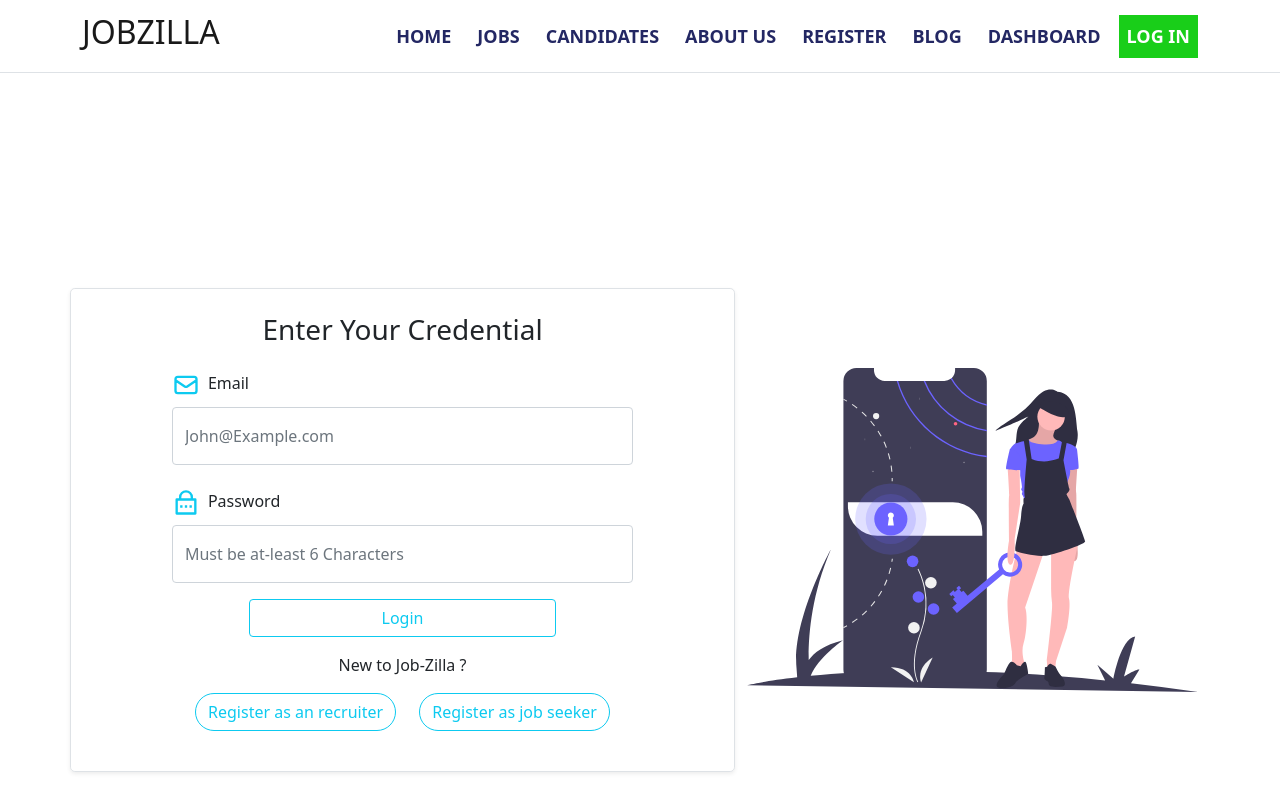
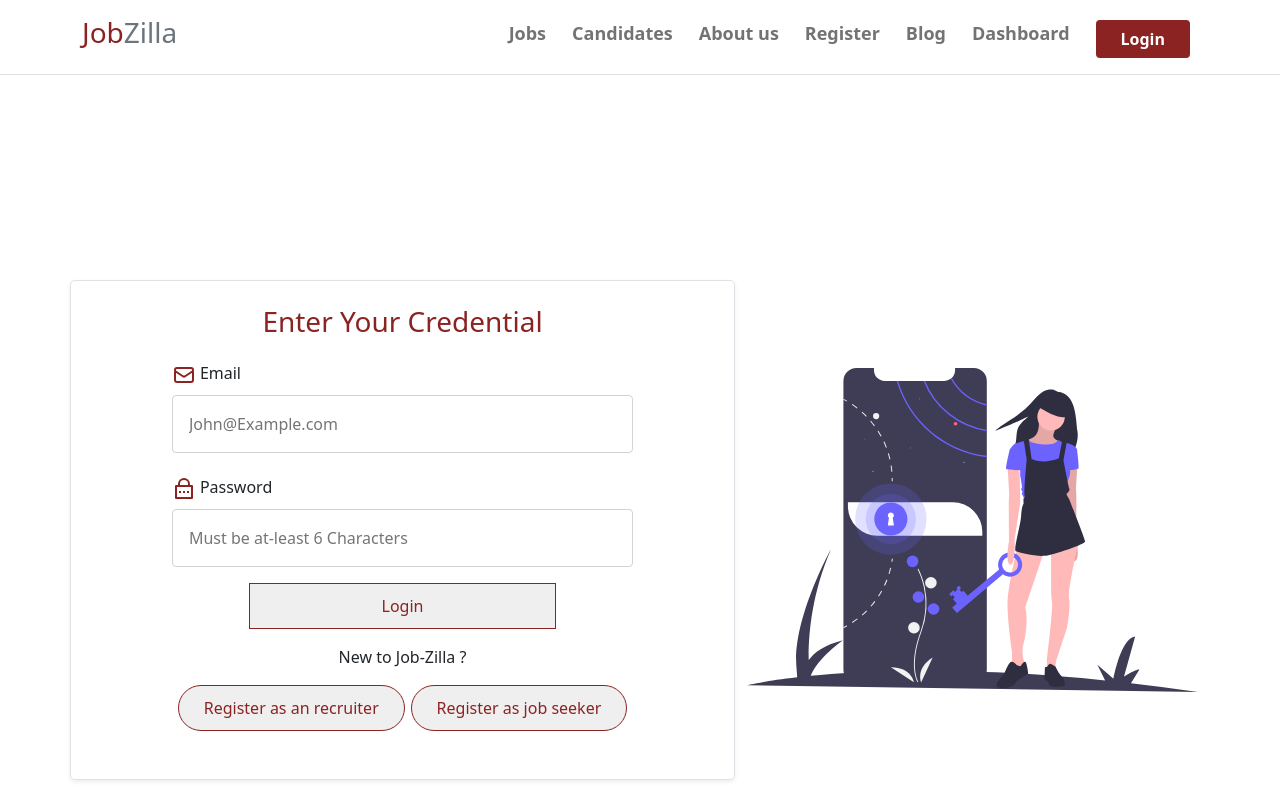
Before and after one commit to DevSquadCode/jobzilla-client, a React (Create React App) app: page /login in a window 1280 px wide. Shown: the top 800 px of the page. Built offline with nearby package versions, Linux system fonts and the light colour scheme.

Commit message:
ui polished

```diff
--- a/src/components/Categories/Categories.js
+++ b/src/components/Categories/Categories.js
@@ -15,7 +15,7 @@ const Categories = () => {
 
   return (
     <div className="container mt-5 text-center">
-      <h1>Job Categories</h1>
+      <h3 className='text-brand text-uppercase'>Job Categories</h3>
       <br />
       <div className="row">
 
--- a/src/components/Footer/Footer.jsx
+++ b/src/components/Footer/Footer.jsx
@@ -9,11 +9,11 @@ import {
 
 const Footer = () => {
     return (
-        <footer className='pt-5 pb-1' style={{ background: '#FFF0F5' }}>
+        <footer className='pt-5 pb-1' style={{background: 'rgb(238, 240, 245)'}}>
             <div className="container py-4">
                 <div className="row text-center text-md-start">
                     <div className="col-md-3">
-                        <h3>JobZilla</h3>
+                        <h3 className='text-brand'>Job<span className='text-secondary'>Zilla</span></h3>
                         <p className='text-secondary pe-3'>Lorem ipsum dolor sit amet consectetur adipisicing elit. Quasi molestias obcaecati sint vero cum adipisci eos officia nihil assumenda rem.</p>
                     </div>
                     <div className="col-md-9">
--- a/src/components/Header/Header.css
+++ b/src/components/Header/Header.css
@@ -2,7 +2,7 @@
 
 #menu{
     /* color: #CDCDCD; */
-    color: #232763;
+    /* color: #8B2323; */
     margin-right: 10px;
     font-size: 18px;
     transition: all 0.5s ease;
@@ -11,14 +11,8 @@
 }
 
 #menu:hover{
-    color: rgb(255, 255, 255);
-    background-color: rgb(34, 219, 34);
-}
-
-#logMenu{
-    font-size: 18px;
-    transition: all 0.5s ease;
-    font-weight: 700;
-    color: white;
-    background-color: rgb(25, 206, 25);
-}
+    color: #8B2323;
+    border-radius: 4px;
+    box-shadow: 1px 1px 2px lightgray;
+    transform: translateX(-5px);
+};
--- a/src/components/Header/Header.js
+++ b/src/components/Header/Header.js
@@ -1,40 +1,41 @@
 import React from 'react';
 import { Link } from 'react-router-dom';
 import './Header.css';
+
+
 
 const Header = () => {
   return (
     <nav className="navbar fixed-top border-bottom navbar-expand-lg navbar-light bg-white">
       <div className="container">
-        <Link className="navbar-brand" to="/"> <h2>JOBZILLA</h2></Link>
+        <Link className="navbar-brand" to="/"> <h3 className='text-brand'>Job<span className='text-secondary'>Zilla</span></h3></Link>
         <button className="navbar-toggler" type="button" data-bs-toggle="collapse" data-bs-target="#navbarSupportedContent" aria-controls="navbarSupportedContent" aria-expanded="false" aria-label="Toggle navigation">
           <span className="navbar-toggler-icon"></span>
         </button>
         <div className="collapse navbar-collapse" id="navbarSupportedContent">
-          <ul className="navbar-nav ms-auto mb-2 mb-lg-0">
+          <ul className="navbar-nav ms-auto text-center pt-1">
             <li className="nav-item">
-              <Link id='menu' className="nav-link" aria-current="page" to="/home">HOME</Link>
+              <a id='menu' className="nav-link" href="#">Jobs</a>
             </li>
             <li className="nav-item">
-              <a id='menu' className="nav-link" href="#">JOBS</a>
+              <a id='menu' className="nav-link" href="#">Candidates</a>
             </li>
             <li className="nav-item">
-              <a id='menu' className="nav-link" href="#">CANDIDATES</a>
+              <a id='menu' className="nav-link" href="#">About us</a>
             </li>
             <li className="nav-item">
-              <a id='menu' className="nav-link" href="#">ABOUT US</a>
+              <a id='menu' className="nav-link" href="#">Register</a>
             </li>
             <li className="nav-item">
-              <a id='menu' className="nav-link" href="#">REGISTER</a>
+              <Link id='menu' className="nav-link" to='/blogs'> Blog</Link>
             </li>
             <li className="nav-item">
-              <Link id='menu' className="nav-link" to='/blogs'> BLOG</Link>
+              <Link id='menu' className="nav-link" to='/showCandidateProfile'> Dashboard</Link>
             </li>
             <li className="nav-item">
-              <Link id='menu' className="nav-link" to='/showCandidateProfile'> DASHBOARD</Link>
-            </li>
-            <li className="nav-item">
-              <Link id='logMenu' className="nav-link" to='/login'>LOG IN</Link>
+              <Link className="nav-link" to='/login'>
+                <button className="btn-brand fw-bold rounded">Login</button>
+              </Link>
             </li>
           </ul>
         </div>
--- a/src/components/Testimonial/ReviewCard/ReviewCard.module.css
+++ b/src/components/Testimonial/ReviewCard/ReviewCard.module.css
@@ -1,6 +1,6 @@
 .reviewCard{
     background-color: #F8F8FF;
-    width: 75%;
+    width: 95%;
     border-radius: 12px;
     padding: 10px;
 
--- a/src/global.css
+++ b/src/global.css
@@ -1,15 +1,13 @@
 .text-brand{
     /* color: #304ffe; */
     color: #8B2323;
-    /* color: #0c1442; */
-    /* color: #606480; */
-    /* color: #006AFF; */
-    /* color: rgb(34, 219, 34); */
-    /* color: #8D93AB; */
+    /* color: #6c63ff; */
+    /* color: rgb(235, 240, 245) footer background color */
 }
 
 .bg-brand{
     background-color: #8B2323;
+    /* background-color: #FFF0F5; */
 }
 
 .btn-brand{
@@ -34,6 +32,7 @@
 
 .custom-input{
    border: 1px solid lightgray;
+   transition: all 0.5s ease;
 }
 
 .custom-input:focus{
--- a/src/pages/authentication/Login/Login.jsx
+++ b/src/pages/authentication/Login/Login.jsx
@@ -75,38 +75,36 @@ const Login = () => {
       >
         <div className="row">
           <div className="col-md-7 shadow-sm rounded-3 border p-4 d-flex flex-column justify-center align-items-center">
-            <h3>Enter Your Credential</h3>
-
+            <h3 className='text-brand'>Enter Your Credential</h3>
             <div className="w-75 py-2">
-
-              <HiOutlineMail className="fs-3 my-2 text-info" />
-              <label htmlFor="email" className="px-2">
+              <HiOutlineMail className="fs-4 my-2 text-brand" />
+              <label htmlFor="email" className="px-1">
                 Email
               </label>
               <input
                 onChange={handleInput}
                 name="email"
                 type="email"
-                className="form-control py-3 d-block"
+                className="custom-input d-block w-100 px-3 py-3 rounded"
                 placeholder="John@Example.com"
 
               />
             </div>
             <div className="w-75 py-2">
-              <RiLockPasswordLine className="fs-3 my-2 text-info" />
-              <label htmlFor="email" className="px-2">
+              <RiLockPasswordLine className="fs-4 my-2 text-brand" />
+              <label htmlFor="email" className="px-1">
                 Password
               </label>
               <input
               onChange={handleInput}
               name="password"
                 type="password"
-                className="form-control py-3"
+                className="custom-input d-block w-100 px-3 py-3 rounded"
                 placeholder="Must be at-least 6 Characters"
 
               />
             </div>
-            <button onClick={handleSignIn} className="btn btn-outline-info w-50 mt-2">Login</button>
+            <button onClick={handleSignIn} className="btn-brand-outline w-50 mt-2">Login</button>
 
             {/* <button
               className="btn btn-outline-info w-50 mt-2"
@@ -116,22 +114,21 @@ const Login = () => {
             </button> */}
             <div className="w-75 text-center py-3">
               <p>New to Job-Zilla ?</p>
-              <div className="d-flex justify-content-evenly">
+              <div className="d-md-flex justify-content-evenly">
                 <Link to="/register/recruiter">
-                  <button className="btn-outline-info btn rounded-pill">
+                  <button className="btn-brand-outline rounded-pill mb-2">
                     Register as an recruiter
                   </button>
                 </Link>
                 <Link to="/register/jobSeeker">
-                  <button className="btn-outline-info btn rounded-pill">
+                  <button className="btn-brand-outline rounded-pill">
                     Register as job seeker
                   </button>
                 </Link>
               </div>
             </div>
           </div>
-
-          <div className="col-md-5 d-flex justify-content-center align-items-center">
+          <div className="col-md-5 d-flex justify-content-center align-items-center py-5">
             <img className="img-fluid" src={loginBanner} alt="" />
           </div>
         </div>
--- a/src/pages/authentication/RegisterAsJobSeeker/RegisterAsJobSeeker.jsx
+++ b/src/pages/authentication/RegisterAsJobSeeker/RegisterAsJobSeeker.jsx
@@ -110,13 +110,13 @@ const RegisterAsJobSeeker = () => {
       >
         <div className="row">
           <div className="col-md-7 shadow-sm rounded-3 border p-4 d-flex flex-column justify-center align-items-center">
-            <h3>Create Your Account</h3>
+            <h3 className='text-brand'>Create Your Account</h3>
             <div className="p-2 w-75">
               <label htmlFor="email">Email</label>
               <input
                 type="text"
                 onChange={handleInputValidation}
-                className="form-control py-2"
+                className="custom-input d-block w-100 px-3 py-2 rounded"
                 id="email"
                 placeholder="Name@example.com"
               />
@@ -131,7 +131,7 @@ const RegisterAsJobSeeker = () => {
               <input
                 type="password"
                 onChange={handleInputValidation}
-                className="form-control py-2"
+                className="custom-input d-block w-100 px-3 py-2 rounded"
                 id="password"
                 placeholder="Enter Your Secret Code"
               />
@@ -147,7 +147,7 @@ const RegisterAsJobSeeker = () => {
                   <label htmlFor="firstName">First Name</label>
                   <input
                     type="text"
-                    className="form-control py-2"
+                    className="custom-input d-block w-100 px-3 py-2 rounded"
                     id="firstName"
                     placeholder="John"
                   />
@@ -156,7 +156,7 @@ const RegisterAsJobSeeker = () => {
                   <label htmlFor="lastName">Last Name</label>
                   <input
                     type="text"
-                    className="form-control py-2"
+                    className="custom-input d-block w-100 px-3 py-2 rounded"
                     id="lastName"
                     placeholder="Doe"
                   />
@@ -166,12 +166,12 @@ const RegisterAsJobSeeker = () => {
             <p className="p-2">
               By registering, you agree to our{" "}
               <span>
-                <a href="/">Terms & Conditions.</a>
+                <Link to="/" className='text-decoration-none'>Terms & Conditions.</Link>
               </span>
             </p>
             <button
               onClick={handleRegister}
-              className="btn btn-outline-info w-50"
+              className="btn-brand-outline w-50"
             >
               Register Now
             </button>
@@ -179,12 +179,12 @@ const RegisterAsJobSeeker = () => {
               <p>
                 Have an Account ? Please{" "}
                 <Link to="/login">
-                  <button className="btn text-info border">Login</button>
+                  <button className="btn border">Login</button>
                 </Link>
               </p>
             </div>
           </div>
-          <div className="col-md-5 d-flex justify-content-center align-items-center">
+          <div className="col-md-5 d-flex justify-content-center align-items-center py-5">
             <img className="img-fluid" src={registerBanner} alt="" />
           </div>
         </div>
```
Also changed, not shown: src/components/Categories/Categories.css (+6 -4 lines), src/components/Categories/Category.js (+5 -5 lines), src/components/Testimonial/Testimonial.js (+18 -11 lines), src/pages/authentication/RegisterAsRecruiter/RegisterAsRecruiter.jsx (+11 -11 lines).
